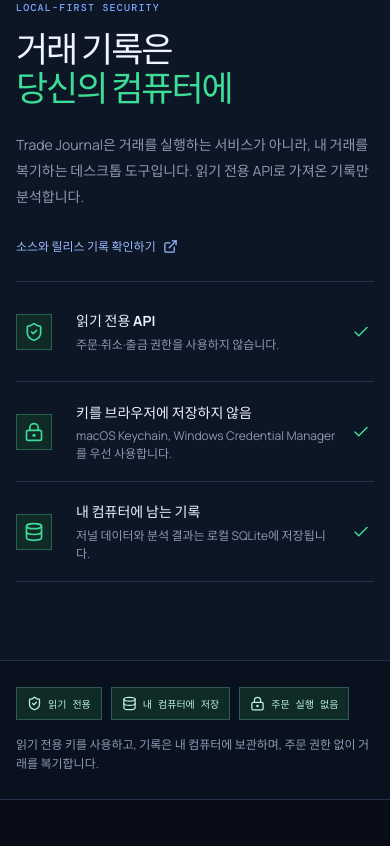
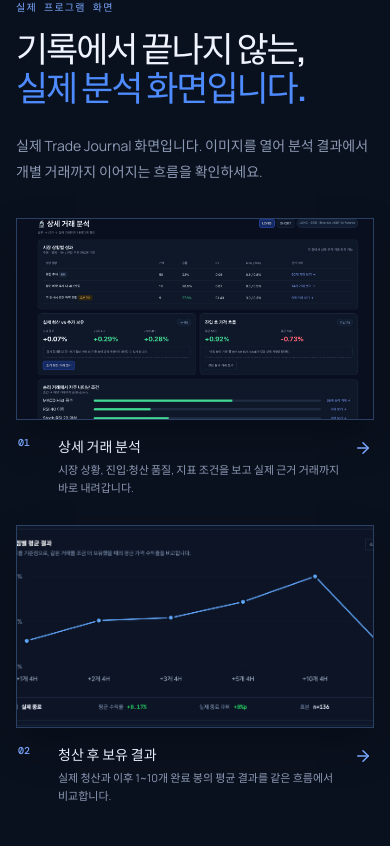
Before and after one commit to alfredcho91-ux/trade-journal-website, a React (Vite) app: page / in a window 390 px wide. Shown: the part 5458-6304 px from the top of the page. Built offline with nearby package versions, Linux system fonts and the light colour scheme; no server answers.

Commit message:
Add real application screenshots to product site

```diff
--- a/src/main.tsx
+++ b/src/main.tsx
@@ -104,6 +104,33 @@ const faqsByLanguage = {
     { question: 'Which exchanges are supported?', answer: 'The current public build supports read-only trade history sync for Deepcoin SWAP and Binance.' },
     { question: 'What happens after the first connection?', answer: 'After a successful connection check, Trade Journal imports recent closed trades from the last 30 days once. Run sync in the app later to refresh your records.' },
     { question: 'Why does Windows SmartScreen show a warning?', answer: 'The current Windows public build is not code-signed yet, so Windows may warn on first launch. Verify the file came from GitHub Releases before opening it.' },
+  ],
+} as const;
+
+const screenshotsByLanguage = {
+  ko: [
+    {
+      src: '/screenshots/trade-analysis-evidence.png',
+      title: '상세 거래 분석',
+      copy: '시장 상황, 진입·청산 품질, 지표 조건을 보고 실제 근거 거래까지 바로 내려갑니다.',
+    },
+    {
+      src: '/screenshots/exit-hold-result.png',
+      title: '청산 후 보유 결과',
+      copy: '실제 청산과 이후 1~10개 완료 봉의 평균 결과를 같은 흐름에서 비교합니다.',
+    },
+  ],
+  en: [
+    {
+      src: '/screenshots/trade-analysis-evidence.png',
+      title: 'Detailed trade analysis',
+      copy: 'Start with market, entry, exit, and indicator findings, then open the supporting trades behind them.',
+    },
+    {
+      src: '/screenshots/exit-hold-result.png',
+      title: 'Results after exit',
+      copy: 'Compare the recorded exit with the average result after 1 to 10 more completed candles.',
+    },
   ],
 } as const;
 
@@ -219,6 +246,7 @@ export default function App() {
   const [menuOpen, setMenuOpen] = useState(false);
   const [openFaq, setOpenFaq] = useState(0);
   const [language, setLanguage] = useState<Language>('ko');
+  const [activeScreenshot, setActiveScreenshot] = useState<number | null>(null);
   const isEnglish = language === 'en';
   useEffect(() => {
     document.documentElement.lang = language;
@@ -289,6 +317,7 @@ export default function App() {
             <a href="#product" onClick={closeMenu}>{t.nav[0]}</a>
             <a href="#advanced" onClick={closeMenu}>{isEnglish ? 'Analysis' : '고급 분석'}</a>
             <a href="#updates" onClick={closeMenu}>{t.nav[1]}</a>
+            <a href="#screenshots" onClick={closeMenu}>{isEnglish ? 'In the app' : '실제 화면'}</a>
             <a href="#security" onClick={closeMenu}>{t.nav[2]}</a>
             <a href="#faq" onClick={closeMenu}>{t.nav[3]}</a>
             <button type="button" className="language-toggle" onClick={toggleLanguage}>{isEnglish ? '한국어' : 'EN'}</button>
@@ -349,6 +378,15 @@ export default function App() {
           </div>
         </section>
 
+        <section id="screenshots" className="section section-screenshots">
+          <div className="container">
+            <div className="section-heading"><div><span className="eyebrow">{isEnglish ? 'IN THE APP' : '실제 프로그램 화면'}</span><h2>{isEnglish ? <>Built for review,<br /><span>not just record-keeping.</span></> : <>기록에서 끝나지 않는,<br /><span>실제 분석 화면입니다.</span></>}</h2></div><p>{isEnglish ? 'These are real Trade Journal screens. Open each image to inspect the data density and the path from analysis to individual trades.' : '실제 Trade Journal 화면입니다. 이미지를 열어 분석 결과에서 개별 거래까지 이어지는 흐름을 확인하세요.'}</p></div>
+            <div className="screenshot-grid">
+              {screenshotsByLanguage[language].map((screenshot, index) => <button type="button" className="screenshot-card" key={screenshot.src} onClick={() => setActiveScreenshot(index)}><span className="screenshot-frame"><img src={screenshot.src} alt={`${screenshot.title} 화면`} loading="lazy" /></span><span className="screenshot-caption"><span>0{index + 1}</span><span><strong>{screenshot.title}</strong><small>{screenshot.copy}</small></span><ArrowRight size={18} /></span></button>)}
+            </div>
+          </div>
+        </section>
+
         <section id="security" className="section section-security">
           <div className="container security-layout"><div className="security-copy"><span className="eyebrow">{t.securityEyebrow}</span><h2 dangerouslySetInnerHTML={{ __html: t.securityTitle }} /><p>{t.securityCopy}</p><a className="text-link" href={sourceUrl} target="_blank" rel="noreferrer">{t.securityLink} <ExternalLink size={15} /></a></div><div className="security-list"><div className="security-row"><span className="security-icon"><ShieldCheck size={20} /></span><div><h3>{isEnglish ? 'Read-only APIs' : '읽기 전용 API'}</h3><p>{isEnglish ? 'No order, cancellation, or withdrawal permissions.' : '주문·취소·출금 권한을 사용하지 않습니다.'}</p></div><Check className="security-check" size={18} /></div><div className="security-row"><span className="security-icon"><LockKeyhole size={20} /></span><div><h3>{isEnglish ? 'Keys stay out of browser storage' : '키를 브라우저에 저장하지 않음'}</h3><p>{isEnglish ? 'macOS Keychain and Windows Credential Manager come first.' : 'macOS Keychain, Windows Credential Manager를 우선 사용합니다.'}</p></div><Check className="security-check" size={18} /></div><div className="security-row"><span className="security-icon"><Database size={20} /></span><div><h3>{isEnglish ? 'Your records stay local' : '내 컴퓨터에 남는 기록'}</h3><p>{isEnglish ? 'Journal data and analysis results are stored in local SQLite.' : '저널 데이터와 분석 결과는 로컬 SQLite에 저장됩니다.'}</p></div><Check className="security-check" size={18} /></div></div></div>
         </section>
@@ -367,6 +405,7 @@ export default function App() {
       </main>
 
       <footer className="site-footer"><div className="container footer-inner"><ProductLogo /><p>{t.footer}</p><div className="footer-links"><a href="#product">{t.links[0]}</a><a href="#legal">{isEnglish ? 'Privacy' : '개인정보'}</a><a href="#legal">{isEnglish ? 'Terms' : '이용약관'}</a><a href="#disclaimer">Disclaimer</a><a href={sourceUrl} target="_blank" rel="noreferrer">GitHub <ExternalLink size={13} /></a><a href={`${sourceUrl}/issues`} target="_blank" rel="noreferrer">{isEnglish ? 'Contact' : '문의'} <ExternalLink size={13} /></a></div><span className="copyright">{t.copyright}</span></div></footer>
+      {activeScreenshot !== null && <div className="screenshot-lightbox" role="dialog" aria-modal="true" aria-label={screenshotsByLanguage[language][activeScreenshot].title} onClick={() => setActiveScreenshot(null)}><button type="button" className="lightbox-close" onClick={() => setActiveScreenshot(null)} aria-label={isEnglish ? 'Close image' : '이미지 닫기'}><X size={20} /></button><figure onClick={(event) => event.stopPropagation()}><img src={screenshotsByLanguage[language][activeScreenshot].src} alt={`${screenshotsByLanguage[language][activeScreenshot].title} 화면`} /><figcaption>{screenshotsByLanguage[language][activeScreenshot].title}</figcaption></figure></div>}
     </div>
   );
 }
--- a/src/styles.css
+++ b/src/styles.css
@@ -162,6 +162,23 @@ h1 span, .section-heading h2 span { color: var(--blue); }
 .update-grid article > span { display: block; margin-bottom: 42px; }
 .update-grid h3 { margin-bottom: 12px; color: #e7eefc; font-size: 18px; letter-spacing: -.035em; }
 .update-grid p { max-width: 295px; margin: 0; color: var(--muted); font-size: 12px; line-height: 1.8; }
+.section-screenshots { background: #0a111e; }
+.screenshot-grid { display: grid; grid-template-columns: repeat(2, minmax(0, 1fr)); gap: 14px; }
+.screenshot-card { display: grid; gap: 16px; padding: 0; border: 0; color: inherit; background: transparent; text-align: left; cursor: zoom-in; }
+.screenshot-frame { display: block; overflow: hidden; border: 1px solid #2a4164; background: #0e182a; box-shadow: 0 18px 38px rgba(0, 0, 0, .22); }
+.screenshot-frame img { display: block; width: 100%; aspect-ratio: 16 / 9; object-fit: cover; object-position: top center; transition: transform .25s ease; }
+.screenshot-card:hover .screenshot-frame { border-color: #5d86cb; }
+.screenshot-card:hover .screenshot-frame img { transform: scale(1.018); }
+.screenshot-caption { display: grid; grid-template-columns: 30px 1fr auto; gap: 10px; align-items: start; padding: 0 2px; }
+.screenshot-caption > span:first-child { color: var(--blue-soft); font: 500 10px var(--mono); }
+.screenshot-caption strong { display: block; margin-bottom: 5px; color: #e5edfc; font-size: 15px; }
+.screenshot-caption small { display: block; max-width: 450px; color: var(--muted); font-size: 11px; line-height: 1.65; }
+.screenshot-caption > svg { margin-top: 3px; color: var(--blue-soft); }
+.screenshot-lightbox { position: fixed; z-index: 100; inset: 0; display: grid; place-items: center; padding: 28px; background: rgba(2, 6, 13, .86); cursor: zoom-out; }
+.screenshot-lightbox figure { width: min(1280px, 100%); max-height: calc(100vh - 56px); margin: 0; cursor: default; }
+.screenshot-lightbox img { display: block; width: 100%; max-height: calc(100vh - 92px); object-fit: contain; border: 1px solid #3b557f; background: #0c1423; }
+.screenshot-lightbox figcaption { padding-top: 10px; color: #c7d4eb; font-size: 12px; text-align: center; }
+.lightbox-close { position: fixed; top: 20px; right: 20px; display: grid; place-items: center; width: 38px; height: 38px; border: 1px solid #4a638b; color: #eaf1ff; background: #101b2e; cursor: pointer; }
 .security-proof { padding: 26px 0; border-bottom: 1px solid var(--line); background: #0a111e; }
 .security-proof-inner { display: flex; align-items: center; gap: 9px; flex-wrap: wrap; }
 .security-badge { display: inline-flex; align-items: center; gap: 6px; padding: 8px 10px; border: 1px solid #2d5b51; color: #b9f3da; background: #102a28; font: 500 10px var(--mono); }
@@ -202,6 +219,12 @@ h1 span, .section-heading h2 span { color: var(--blue); }
   .product-banner a { min-height: 32px; }
   .hero-badges { display: grid; grid-template-columns: 1fr; }
   .advanced-grid, .update-grid, .download-facts, .legal-grid { grid-template-columns: 1fr; }
+  .screenshot-grid { grid-template-columns: 1fr; gap: 28px; }
+  .screenshot-caption strong { font-size: 14px; }
+  .screenshot-lightbox { padding: 16px; }
+  .screenshot-lightbox figure { max-height: calc(100vh - 32px); }
+  .screenshot-lightbox img { max-height: calc(100vh - 68px); }
+  .lightbox-close { top: 10px; right: 10px; }
   .advanced-card { min-height: 0; }
   .release-strip { grid-template-columns: 1fr; }
   .release-strip > div { min-height: 0; border-right: 0; border-bottom: 1px solid #294161; }
```
Also changed, not shown: public/screenshots/exit-hold-result.png (added), public/screenshots/trade-analysis-evidence.png (added).
